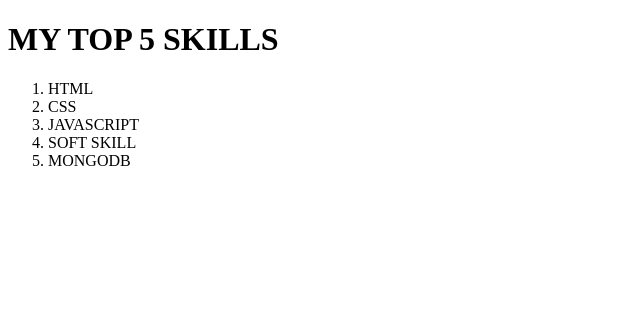
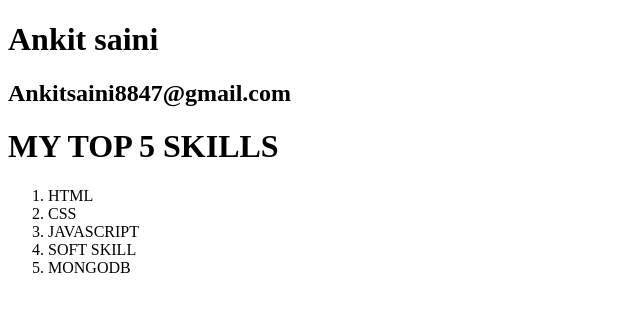
Before and after one commit to Ankitsaini16/gitmultibranch, a plain HTML site: page index.html in a window 1280 px wide. Shown: the whole page, without its empty margins (0-640 px from the left). Drawn offline with Linux system fonts and the light colour scheme.

Commit message:
name and email added in new branch

```diff
--- a/index.html
+++ b/index.html
@@ -7,6 +7,8 @@
     <title>My top 5 skills</title>
 </head>
 <body>
+    <h1>Ankit saini</h1>
+    <h2>Ankitsaini8847@gmail.com</h2>
    <h1>MY TOP 5 SKILLS</h1>
    <ol>
     <li>HTML</li>
```
